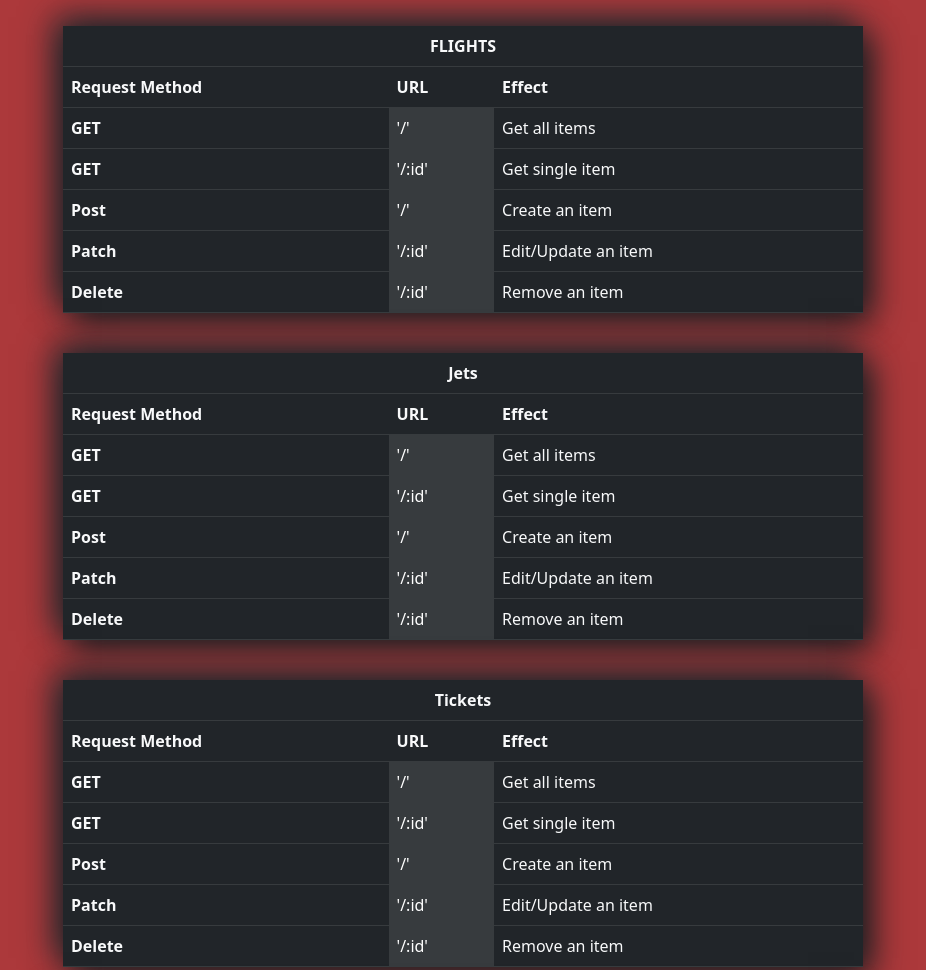
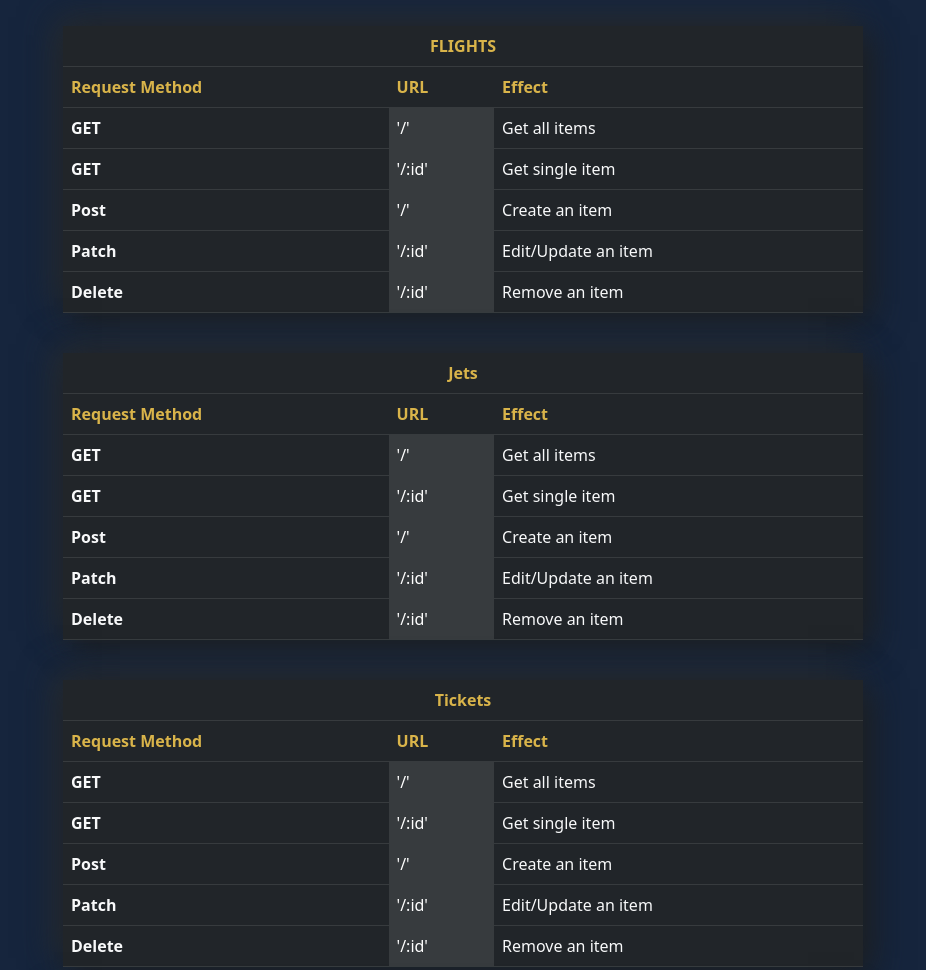
Before and after one commit to MudassarKhop/Capstone-Api, a website: page index.html in a window 1280 px wide. Shown: the top 970 px of the page, without its empty margins (177-1103 px from the left). Drawn offline with nearby package versions, Linux system fonts and the light colour scheme.

Commit message:
fourth push

```diff
--- a/index.html
+++ b/index.html
@@ -25,7 +25,7 @@
      align-items: center;
 	 min-height: 100vh;
 	 padding-top: 2%;
-	 background-color: #AC393B;
+	 background-color: #16253d;
 	}
 
 #tables{
@@ -34,6 +34,9 @@
 	flex-wrap: nowrap;
 	justify-content: center;
 	align-items: center;
+}
+thead{
+	color: #d9b44a;
 }
 table{    background: #212529;
 background: #212529;
```
